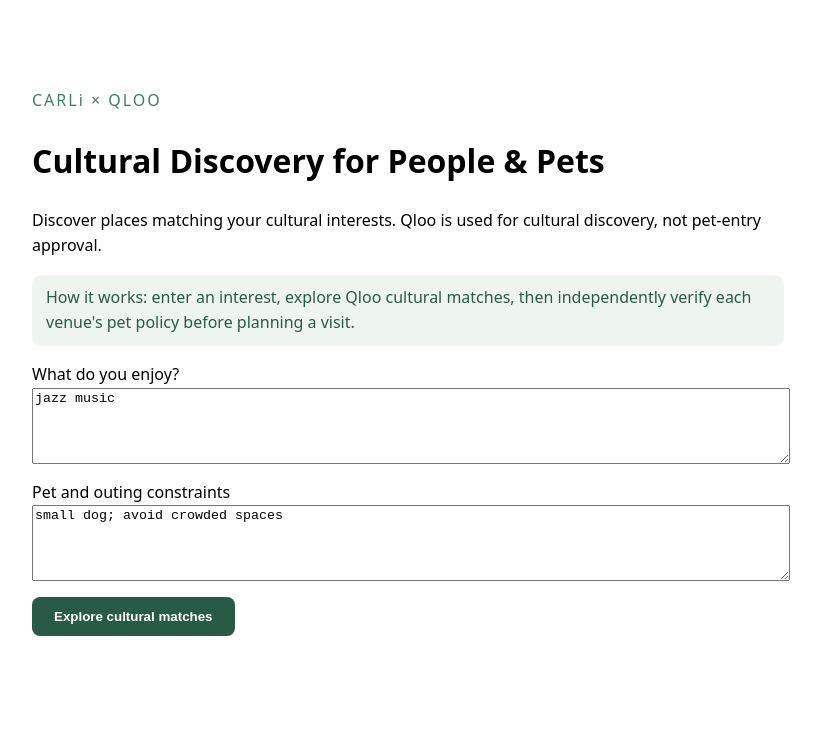
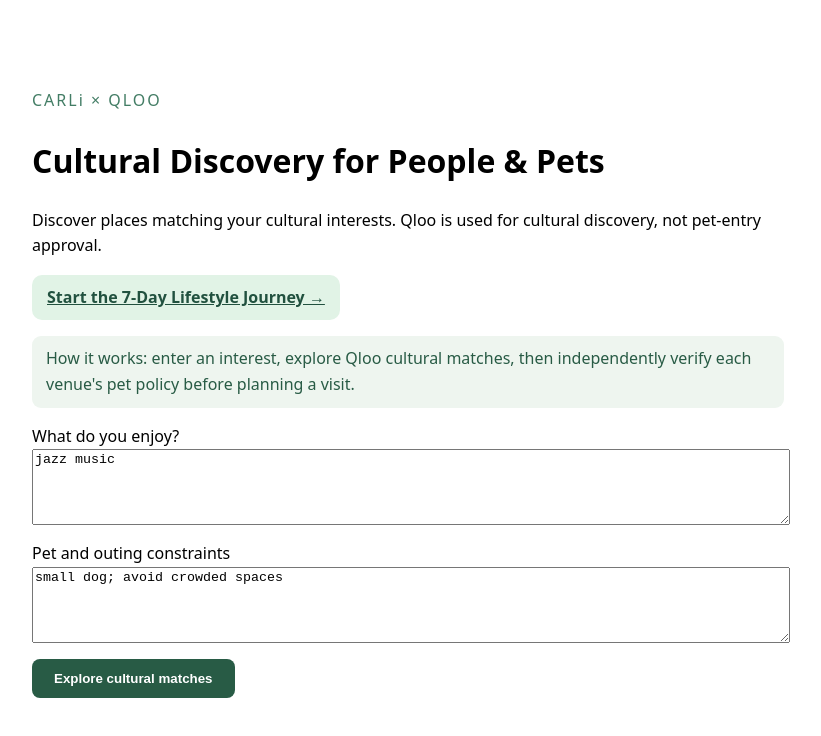
Before and after one commit to freshcanibowl/CARLi-Taste, a Next.js app in the folder app/: page / in a window 1280 px wide. Shown: the top 736 px of the page, without its empty margins (232-1053 px from the left). Built offline with nearby package versions, Linux system fonts and the light colour scheme.

Commit message:
Link cultural discovery to optional seven-day journey

```diff
--- a/app/app/page.tsx
+++ b/app/app/page.tsx
@@ -24,6 +24,7 @@ export default function Home(){
   <p style={{letterSpacing:2,color:'#437d65'}}>CARLi × QLOO</p>
   <h1>Cultural Discovery for People &amp; Pets</h1>
   <p>Discover places matching your cultural interests. Qloo is used for cultural discovery, not pet-entry approval.</p>
+  <p><a href="/journey" style={{display:'inline-block',padding:'10px 15px',background:'#e1f3e6',color:'#21513f',borderRadius:10,fontWeight:600}}>Start the 7-Day Lifestyle Journey →</a></p>
   <p style={{background:'#eef5ef',padding:'10px 14px',borderRadius:9,color:'#285b45'}}>How it works: enter an interest, explore Qloo cultural matches, then independently verify each venue's pet policy before planning a visit.</p>
   <label>What do you enjoy?<textarea value={taste} onChange={e=>setTaste(e.target.value)} style={{display:'block',width:'100%',minHeight:70,marginBottom:16}}/></label>
   <label>Pet and outing constraints<textarea value={constraints} onChange={e=>setConstraints(e.target.value)} style={{display:'block',width:'100%',minHeight:70,marginBottom:16}}/></label>
```
